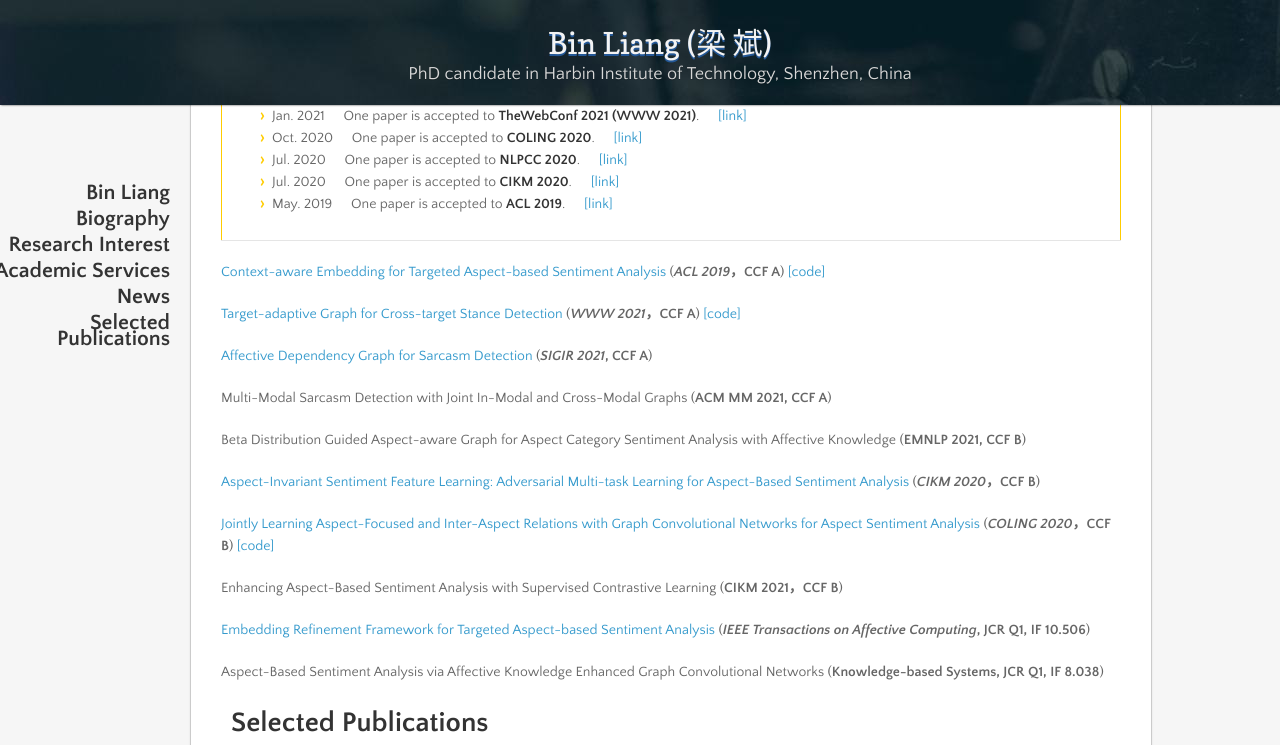
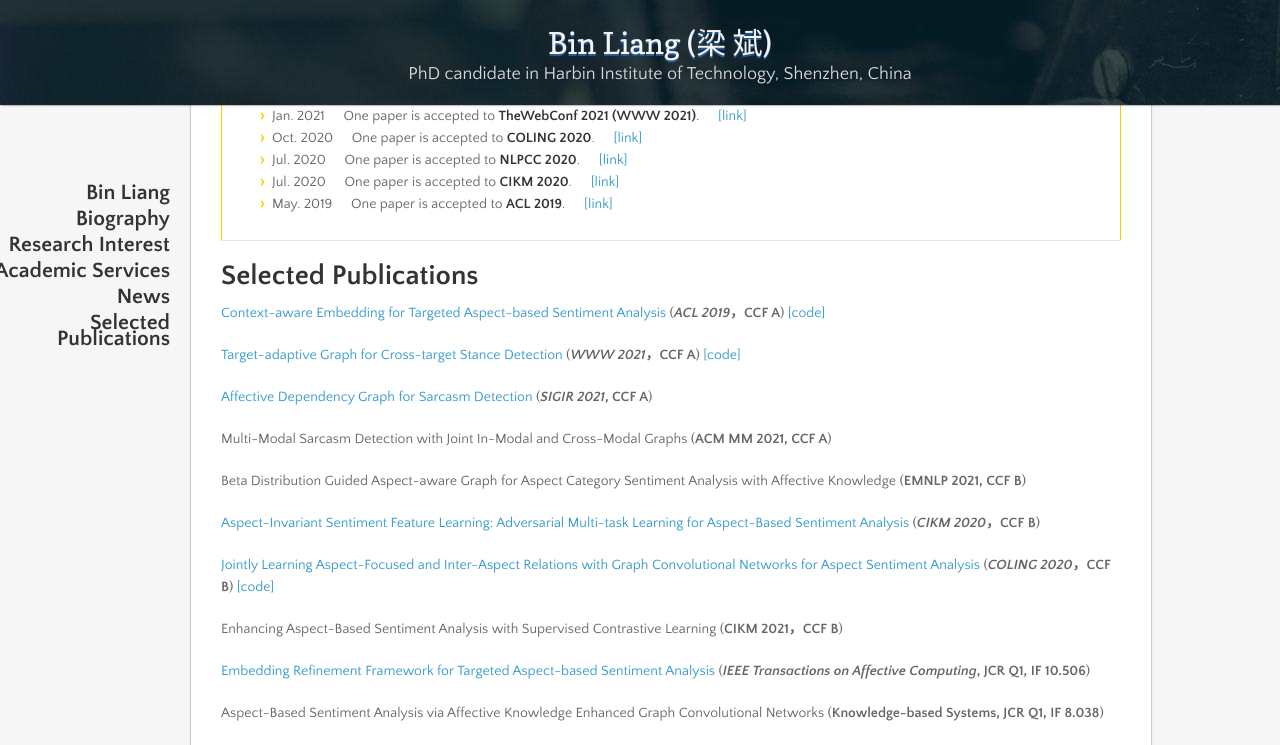
Before and after one commit to BinLiang-NLP/BinLiang-NLP.github.io, a Jekyll site: the page built from index.md, in a window 1280 px wide and 900 px high, scrolled down 1212 px, cut to the strip 0-745 px from the top of the window. Built offline with Jekyll 4.4.1, drawn with Linux system fonts in a browser that asks for light colours; nearby versions of some CDN libraries; our own code applies the rules of GitHub Pages for plain Markdown files.

Commit message:
Update index.md

```diff
--- a/index.md
+++ b/index.md
@@ -84,13 +84,12 @@
 </table>
 
 
-
+<h1>Selected Publications</h1>
 <table class="imgtable" border="1">
   <tr>
-    <td width="100%">
-      <h1>Selected Publications</h1>
 
-      <tr>
+  <!-- EMNLP 2021-->
+  <tr>
       <td><img class="proj_thumb" src="/diagrams/emnlp2021.pdf" alt="" height="100px"/>&nbsp;</td>
       <td>
       <p class="pub_title">Beta Distribution Guided Aspect-aware Graph for Aspect Category Sentiment Analysis with Affective Knowledge </p>
@@ -113,7 +112,6 @@
 
       <p><a href="https://ieeexplore.ieee.org/document/9397340">Embedding Refinement Framework for Targeted Aspect-based Sentiment Analysis</a> (<b><i>IEEE Transactions on Affective Computing</i>, JCR Q1, IF 10.506</b>)</p>
       <p>Aspect-Based Sentiment Analysis via Affective Knowledge Enhanced Graph Convolutional Networks (<b>Knowledge-based Systems, JCR Q1, IF 8.038</b>)</p>
-    </td>
   </tr>
 </table>
 
```
